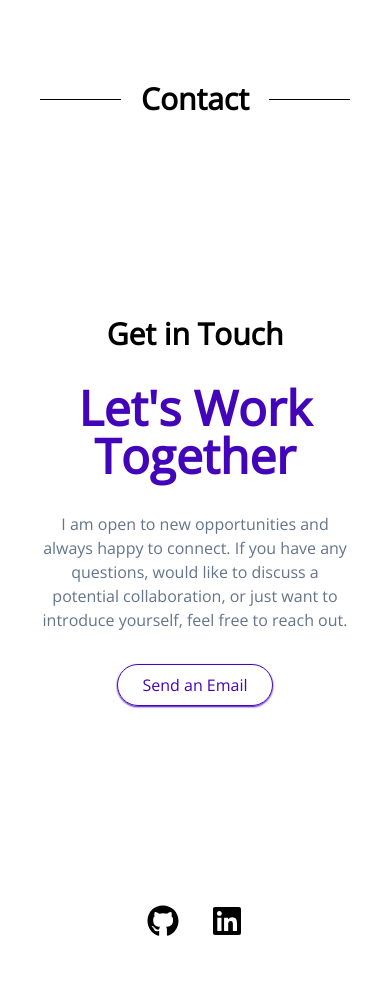
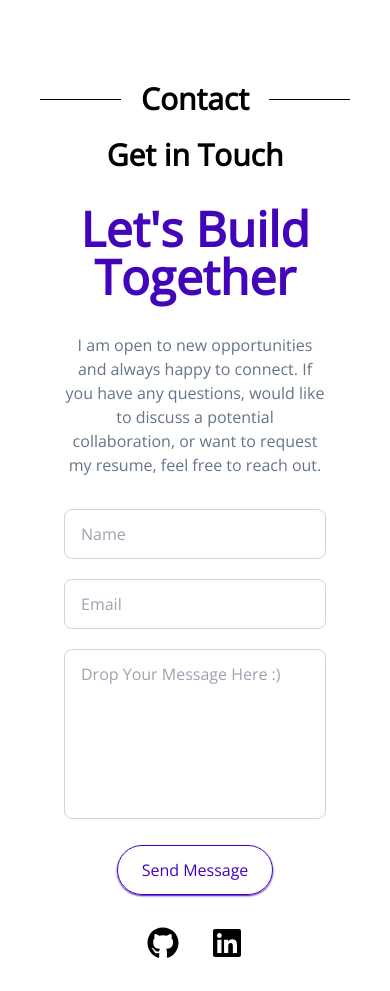
Before and after one commit to Ursulashrestha/PortfolioApp, a Vue app: page / in a window 390 px wide. Shown: the part 3340-4331 px from the top of the page. Before the commit the page ends 4309 px from the top, so only its background shows below. Built offline with nearby package versions, Linux system fonts and the light colour scheme.

Commit message:
Added Form handling and validations

```diff
--- a/src/portfolio.js
+++ b/src/portfolio.js
@@ -98,39 +98,37 @@ const experiences = [
 // --- Work Section ---
 const works = [
     {
-        projectName: "EdTech AI Tool",
+        projectName: "",
         yearCompleted: "2024",
-        description: "Developed an educational tool in collaboration with a peer, to rethink the college student and AI interaction. With a core principle to enhance learning and personal growth. Responsible for UI, UX, and DB management with ongoing goal to complete version 1.0 in December 2024.",
-        techStack: "Python, Vue.js",
+        description: "",
         links: [
         ],
         imageLink: "images/version_edtech_pic.png",
         alignLeft: false
     },
     {
-        projectName: "Open-Source Developer Portfolio",
+        projectName: "",
         yearCompleted: "2023",
-        description: "Designed and developed an open-sourced single page application template to help web developers create visually appealing personal portfolios, focusing on ease of use and customization. Built with Vue.js, JS, HTML, Tailwind CSS, the project achieved 27 stars and 14 forks on GitHub.",
-        techStack: "Vue.js, JS, HTML, Tailwind.css",
+        description: "",
         links: [
             {
                 label: "",
                 type: "git",
-                url: "https://github.com/feifyKike/webdev_portfolio"
+                url: ""
             },
             {
                 label: "",
                 type: "external",
-                url: "https://feifykike.github.io/webdev_portfolio"
+                url: ""
             }
         ],
-        imageLink: "images/webdevportfolio_pic.png",
+        imageLink: "",
         alignLeft: true
     },
     {
-        projectName: "TrackYourSubs IOS App",
+        projectName: "",
         yearCompleted: "2022",
-        description: "An IOS app to track you subscriptions and expenses, all the while presenting in a clean and professional look with a load of features. Some of the more evident features are: Budgeting (monthly / yearly option available), Current monthly & yearly total expense at a glance, Custom suggestions to meet budget, Organize (Categorization & Importance) and filter through subscriptions, Reminders via scheduled notifications, Stats page: pie chart visual, bar chart visual, and streak indicator.",
+        description: "",
         techStack: "Swift, SwiftUI",
         links: [
             {
@@ -156,7 +154,7 @@ const works = [
             {
                 label: "",
                 type: "external",
-                url: "https://site--maximshelepov--6tkhqqjrq9c5.code.run"
+                url: ""
             }
         ],
         imageLink: "images/portfolio_pic.png",
@@ -169,7 +167,7 @@ const contact = {
     externalLink: {
         shortTitle: "Get in Touch",
         note: [
-            "I am open to new opportunities and always happy to connect. If you have any questions, would like to discuss a potential collaboration, or just want to introduce yourself, feel free to reach out.",
+            "I am open to new opportunities and always happy to connect. If you have any questions, would like to discuss a potential collaboration, or want to request my resume, feel free to reach out.",
         ],
         link: {
             email: "info.ursulaa@gmail.com",
--- a/src/views/ContactView.vue
+++ b/src/views/ContactView.vue
@@ -1,32 +1,83 @@
 <template>
   <section class="min-h-screen w-full flex flex-col" ref="contactSection" id="contact-section">
-      <div class="relative flex py-5 items-center" :class="[visible ? 'translate-y-0 opacity-1 blur-0' : 'translate-y-4 opacity-0 blur-sm', 'transition-all motion-reduce:transition-none duration-500']">
+    <!-- Header -->
+    <div class="relative flex py-5 items-center"
+         :class="[visible ? 'translate-y-0 opacity-1 blur-0' : 'translate-y-4 opacity-0 blur-sm', 'transition-all motion-reduce:transition-none duration-500']">
       <div class="flex-grow border-t border-black dark:border-white border-1"></div>
       <h1 class="text-3xl font-bold px-5">Contact</h1>
       <div class="flex-grow border-t border-black dark:border-white border-1"></div>
     </div>
+
+    <!-- Content -->
     <div :class="['flex flex-col my-auto transition-all motion-reduce:transition-none duration-500 delay-300', visible ? 'translate-y-0 opacity-1 blur-0' : 'translate-y-4 opacity-0 blur-sm']">
-        <div class="space-y-8 mx-auto">
+      <div class="space-y-8 mx-auto w-full px-6 max-w-xl">
         <h1 class="text-3xl font-extrabold text-center">Get in Touch</h1>
-          <h1 class="text-5xl font-extrabold text-center text-link-color block">Let's Work Together</h1>
+        <h1 class="text-5xl font-extrabold text-center text-link-color block">Let's Build Together</h1>
 
-          <p v-for="msg in content.externalLink.note" class="text-slate-500 dark:text-slate-300 text-center">{{ msg }}<br /></p>
-          <div class="flex flex-col sm:flex-row items-center justify-center space-y-5 sm:space-x-5">
-            <template v-if="content.externalLink.link.email">
-              <button class="py-2 px-6 bg-transparent border border-button-color shadow-sm shadow-button-color text-button-color hover:text-white hover:bg-button-color duration-300 focus:bg-button-color focus:text-white active:bg-button-color active:text-white rounded-full" @click="openEmailClient">
-                Send an Email
+        <p
+          v-for="(msg, index) in content.externalLink.note"
+          :key="index"
+          class="text-slate-500 dark:text-slate-300 text-center"
+        >
+          {{ msg }}<br />
+        </p>
+
+
+        <!-- Contact Form -->
+        <form @submit.prevent="submitForm" class="space-y-5 mt-8">
+          <input
+            v-model="form.name"
+            type="text"
+            placeholder="Name"
+            class="w-full border border-gray-300 rounded-lg px-4 py-3 focus:outline-none focus:ring-2 focus:ring-link-color"
+            :class="{ 'border-red-500': errors.name }"
+          />
+          <p v-if="errors.name" class="text-red-500 text-sm">{{ errors.name }}</p>
+
+          <input
+            v-model="form.email"
+            type="email"
+            placeholder="Email"
+            class="w-full border border-gray-300 rounded-lg px-4 py-3 focus:outline-none focus:ring-2 focus:ring-link-color"
+            :class="{ 'border-red-500': errors.email }"
+          />
+          <p v-if="errors.email" class="text-red-500 text-sm">{{ errors.email }}</p>
+
+          <textarea
+            v-model="form.message"
+            rows="6"
+            placeholder="Drop Your Message Here :)"
+            class="w-full border border-gray-300 rounded-lg px-4 py-3 focus:outline-none focus:ring-2 focus:ring-link-color resize-none"
+            :class="{ 'border-red-500': errors.message }"
+          ></textarea>
+          <p v-if="errors.message" class="text-red-500 text-sm">{{ errors.message }}</p>
+        <div class="flex justify-center">
+          <button
+            type="submit"
+            :disabled="loading"
+            class="py-3 px-6 bg-transparent border border-button-color shadow-sm shadow-button-color text-button-color hover:text-white hover:bg-button-color duration-300 focus:bg-button-color focus:text-white active:bg-button-color active:text-white rounded-full"
+          >
+            <span v-if="loading" class="animate-spin inline-block mr-2 h-5 w-5 border-2 border-white border-t-transparent rounded-full"></span>
+            {{ loading ? 'Sending...' : 'Send Message' }}
           </button>
-              <p class="text-sm mt-8 sm:mt-0 text-slate-500 dark:text-slate-300">{{ content.externalLink.responseTimeMessage }}</p>
-            </template>
           </div>
+
+          <p v-if="status === 'success'" class="text-green-500 text-sm font-medium text-center">Message delivered🚀<br />I’ll reply faster than a caffeinated bot (probably)🤖.</p>
+          <p v-if="status === 'error'" class="text-red-500 text-sm font-medium text-center">😬 Uh-oh... something broke. Try resending?</p>
+        </form>
+
+        <p class="text-sm mt-8 sm:mt-0 text-slate-500 dark:text-slate-300 text-center">
+          {{ content.externalLink.responseTimeMessage }}
+        </p>
       </div>
     </div>
   </section>
 </template>
 
+
 <script setup>
-  import { ref } from 'vue';
-  import { onIntersect } from '../composables/onIntersect';
+import { ref } from 'vue'
+import { onIntersect } from '../composables/onIntersect'
 
 const props = defineProps({
   content: Object,
@@ -34,9 +85,78 @@
 })
 
 const contactSection = ref({})
-  const visible = props.transitions.active && window.matchMedia('(prefers-reduced-motion: no-preference)').matches ? onIntersect(contactSection, !!props.transitions.showOnce, { threshold: props.transitions.thresholdOption }) : true
+const visible = props.transitions.active &&
+  window.matchMedia('(prefers-reduced-motion: no-preference)').matches
+  ? onIntersect(contactSection, !!props.transitions.showOnce, { threshold: props.transitions.thresholdOption })
+  : true
 
-  function openEmailClient() {
-    window.open(`mailto:${props.content.externalLink.link.email}`, '_blank');
+// Form state
+const form = ref({
+  name: '',
+  email: '',
+  message: ''
+})
+
+const errors = ref({})
+const status = ref(null)
+const loading = ref(false)
+
+// Backend endpoint
+const API_URL = 'https://portfolioapp-backend-services.onrender.com'
+
+// Basic form validation
+function validateForm() {
+  errors.value = {}
+  let valid = true
+
+  if (!form.value.name.trim()) {
+    errors.value.name = 'Name is required'
+    valid = false
+  }
+  if (!form.value.email.trim()) {
+    errors.value.email = 'Email is required'
+    valid = false
+  } else if (!/^[^\s@]+@[^\s@]+\.[^\s@]+$/.test(form.value.email)) {
+    errors.value.email = 'Invalid email format'
+    valid = false
+  }
+  if (!form.value.message.trim()) {
+    errors.value.message = 'Message is required'
+    valid = false
+  }
+
+  return valid
+}
+
+// Submit form
+async function submitForm() {
+  if (!validateForm()) return
+
+  loading.value = true
+  status.value = null
+
+  try {
+    const response = await fetch(API_URL, {
+      method: 'POST',
+      headers: {
+        'Content-Type': 'application/json'
+      },
+      body: JSON.stringify(form.value)
+    })
+
+    const result = await response.json()
+
+    if (response.ok && result.success) {
+      status.value = 'success'
+      form.value = { name: '', email: '', message: '' }
+    } else {
+      status.value = 'error'
+    }
+  } catch (err) {
+    console.error(err)
+    status.value = 'error'
+  } finally {
+    loading.value = false
+  }
 }
 </script>
```
Also changed, not shown: src/components/Navbar.vue (+14 -13 lines). Lines whose indentation alone changed are shown as unchanged.
